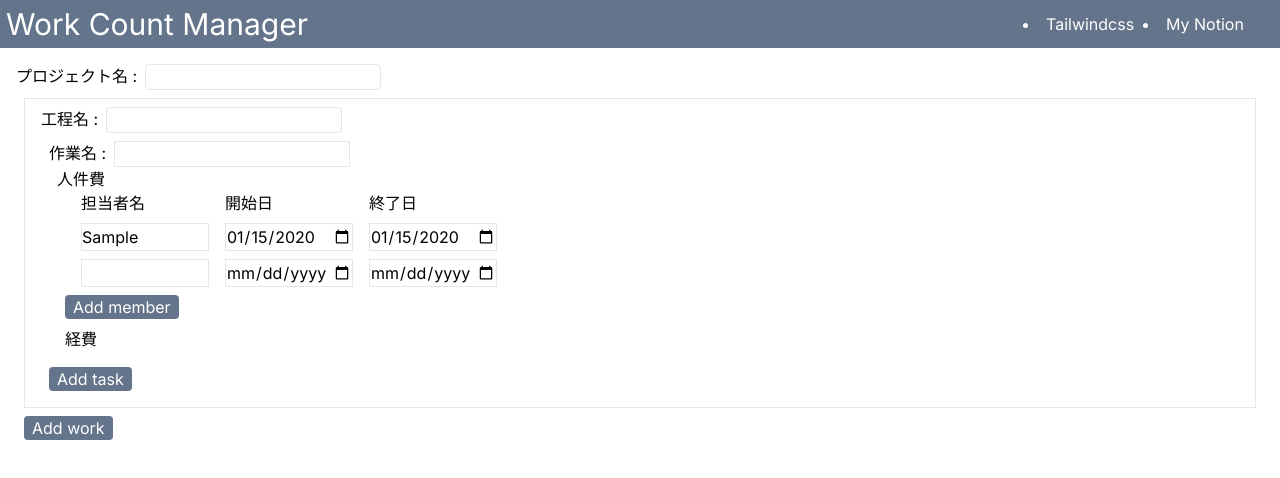
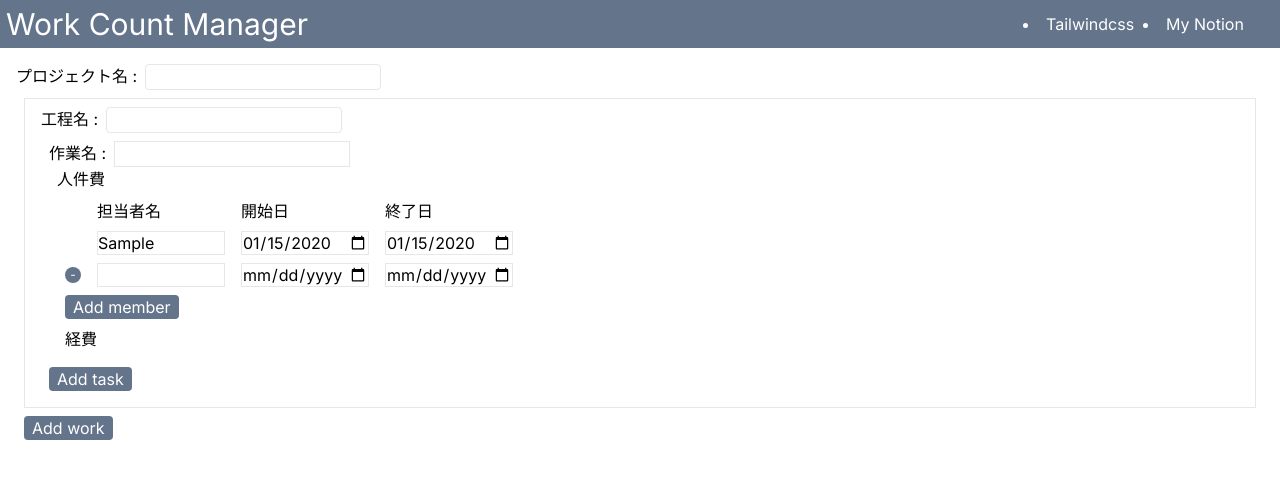
Before and after one commit to shunya-sasaki/work-count-manager-frontend, a Next.js app: page / in a window 1280 px wide. Both pictures are taken after typing "Sample", "2020-01-15", "2020-01-15" into the empty fields and a click on the button "Add member". Shown: the top 478 px of the page. Built offline with nearby package versions, Linux system fonts and the light colour scheme.

Commit message:
Implement button to delete member

```diff
--- a/src/app/components/memberMenu.tsx
+++ b/src/app/components/memberMenu.tsx
@@ -35,24 +35,24 @@ export const MemberMenu = () => {
     }, [name]);
 
     return (
-        <div className="flex pt-2">
+        <div className="flex">
             <input
                 value={name}
                 onChange={updateName}
                 type="text"
-                className="ml-4 w-32 border"
+                className="h-6 ml-4 w-32 border"
             />
             <input
                 value={startDate}
                 onChange={updateStartDate}
                 type="date"
-                className="ml-4 w-32 border"
+                className="h-6 ml-4 w-32 border"
             />
             <input
                 value={endDate}
                 onChange={updateEndDate}
                 type="date"
-                className="ml-4 w-32 border"
+                className="h-6 ml-4 w-32 border"
             />
         </div>
     );
--- a/src/app/components/projectMenu.tsx
+++ b/src/app/components/projectMenu.tsx
@@ -33,8 +33,8 @@ export const ProjectMenu = () => {
                 />
             </div>
             <div className="px-2 pt-2">
-                {works.map((work) => {
-                    return work;
+                {works.map((work, index) => {
+                    return <div key={`${name}-${index}`}>{work}</div>;
                 })}
             </div>
             <button
--- a/src/app/components/taskMenu.tsx
+++ b/src/app/components/taskMenu.tsx
@@ -1,6 +1,6 @@
 "use client";
 
-import { useState } from "react";
+import { useEffect, useState } from "react";
 import { useCallback } from "react";
 import { useMemo } from "react";
 import { MemberMenu } from "./memberMenu";
@@ -14,6 +14,10 @@ export const TaskMenu = () => {
         }, []),
     ]);
 
+    useEffect(() => {
+        console.log(taskName + "nMember: " + nMember);
+    }, [members]);
+
     const updateTaskName = useCallback(
         (event: React.ChangeEvent<HTMLInputElement>) => {
             setTaskName(event.target.value);
@@ -26,6 +30,17 @@ export const TaskMenu = () => {
         const newMembers = [...members, newMember];
         setNMember((prev) => prev + 1);
         setMembers(newMembers);
+    };
+
+    const deleteMember = (index: number) => {
+        if (nMember > 1) {
+            const newMembers = [...members];
+            newMembers.splice(index, 1);
+            setNMember((prev) => prev - 1);
+            setMembers(newMembers);
+        } else {
+            console.log("Cannot delete the last member.");
+        }
     };
 
     return (
@@ -42,13 +57,40 @@ export const TaskMenu = () => {
             <div className="px-2">
                 人件費
                 <div className="px-2">
-                    <div className="flex">
-                        <div className="w-32 ml-4">担当者名</div>
-                        <div className="w-32 ml-4">開始日</div>
-                        <div className="w-32 ml-4">終了日</div>
+                    <div className="flex pt-2">
+                        <div className="h-6 w-32 ml-8 align-middle">
+                            担当者名
+                        </div>
+                        <div className="w-32 ml-4 align-middle">開始日</div>
+                        <div className="w-32 ml-4 align-middle">終了日</div>
                     </div>
-                    {members.map((member) => {
-                        return member;
+                    {members.map((member, index) => {
+                        if (index > 0) {
+                            return (
+                                <div
+                                    key={`${taskName}-${index}`}
+                                    className="flex pt-2"
+                                >
+                                    <button
+                                        onClick={() => deleteMember(index)}
+                                        className="mt-1 mb-1 text-xs w-4 h-4 rounded-full align-middle text-white bg-slate-500"
+                                    >
+                                        -
+                                    </button>
+                                    <div>{member}</div>
+                                </div>
+                            );
+                        } else {
+                            return (
+                                <div
+                                    key={`${taskName}-${index}`}
+                                    className="flex pt-2"
+                                >
+                                    <div className="ml-4"></div>
+                                    <div>{member}</div>
+                                </div>
+                            );
+                        }
                     })}
                     <button
                         onClick={addMember}
```
